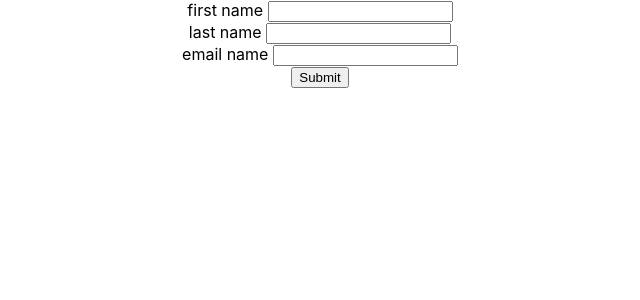
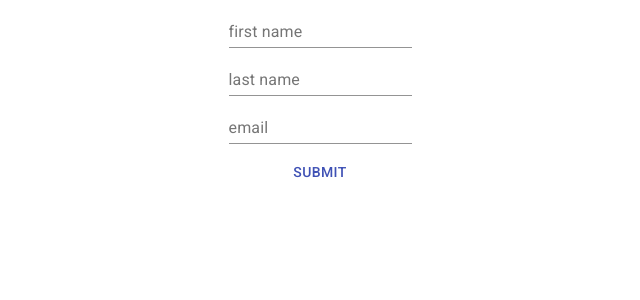
Before and after one commit to loahou04/react-hack, a React (Create React App) app: page / in a window 1280 px wide. Shown: the top 300 px of the page, without its empty margins (320-960 px from the left). Built offline with nearby package versions, Linux system fonts and the light colour scheme.

Commit message:
request but i think i'm failing on cores

```diff
--- a/package.json
+++ b/package.json
@@ -3,6 +3,7 @@
   "version": "0.1.0",
   "private": true,
   "dependencies": {
+    "@material-ui/core": "^4.11.0",
     "@testing-library/jest-dom": "^5.11.5",
     "@testing-library/react": "^11.1.1",
     "@testing-library/user-event": "^12.2.0",
--- a/public/index.html
+++ b/public/index.html
@@ -4,6 +4,10 @@
     <meta charset="utf-8" />
     <link rel="icon" href="%PUBLIC_URL%/favicon.ico" />
     <meta name="viewport" content="width=device-width, initial-scale=1" />
+    <link
+      rel="stylesheet"
+      href="https://fonts.googleapis.com/css?family=Roboto:300,400,500,700&display=swap"
+    />
     <meta name="theme-color" content="#000000" />
     <meta
       name="description"
--- a/src/App.css
+++ b/src/App.css
@@ -36,3 +36,7 @@
     transform: rotate(360deg);
   }
 }
+
+.button-form {
+  padding-top: 10px;
+}
--- a/src/App.js
+++ b/src/App.js
@@ -1,5 +1,15 @@
+import { Button, TextField } from '@material-ui/core';
+import React, { useState } from 'react';
 import './App.css';
-import React, { useState } from 'react';
+
+const host = "https://hungfirsthttptrigger.azurewebsites.net";
+// const host = "http://localhost:7071"
+const fetch = window.fetch;
+const headers = {
+  "Access-Control-Allow-Origin": '*',
+  'Access-Control-Allow-Methods': 'GET, POST, DELETE, PUT, OPTION',
+  'Access-Control-Allow-Headers': 'Content-Type'
+};
 
 function App() {
 
@@ -21,18 +31,25 @@ function App() {
   }
 
   const clickHandler = (e) => {
-    console.log(firstName);
-    console.log(lastName);
-    console.log(email);
+    if (firstName && lastName && email) {
+      fetch(`${host}/api/HungHttpTrigger`, {
+        mode: 'cors',
+        headers
+      })
+      .then(response => response.json())
+      .then(data => console.log(data));
+    }
 
   };
 
   return (
     <div className="App">
-      <div>first name <input type="text" value={firstName} onChange={handleFirstNameChange} /> </div>
-      <div>last name <input type="text" value={lastName} onChange={handleLastNameChange} /> </div>
-      <div>email name <input type="text" value={email} onChange={handleEmailChange} /> </div>
-      <button onClick={clickHandler}>Submit</button>
+      <div><TextField type="text" label="first name" value={firstName} onChange={handleFirstNameChange} /> </div>
+      <div><TextField type="text" label="last name" value={lastName} onChange={handleLastNameChange} />  </div>
+      <div><TextField type="text" label="email" value={email} onChange={handleEmailChange} /> </div>
+      <div className="button-form">
+        <Button color="primary" onClick={clickHandler}>Submit</Button>
+      </div>
     </div>
   );
 }
```
Also changed, not shown: 1 other file (tests, documents, lock files or other folders).
